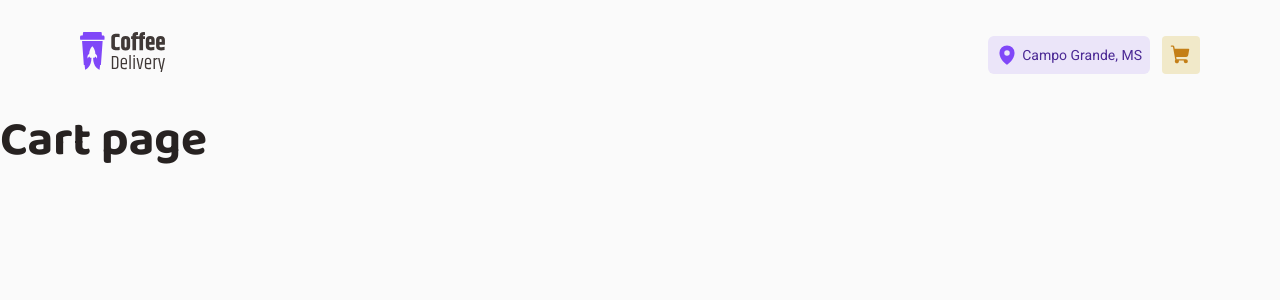
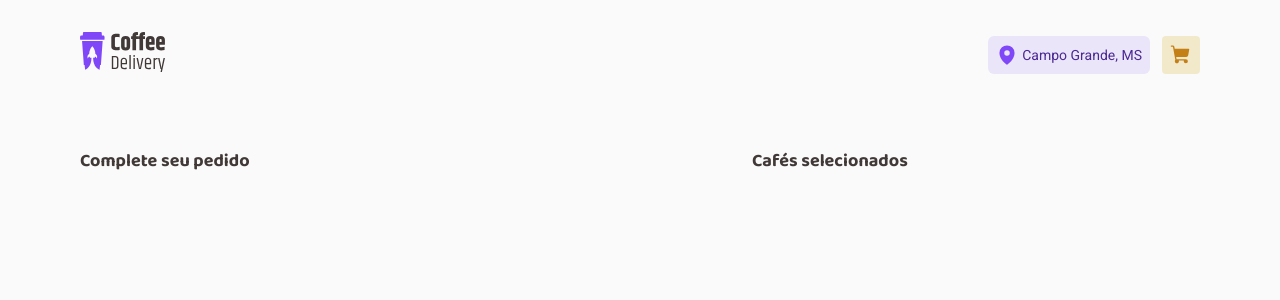
Before and after one commit to davirlima/coffee-delivery, a React (Vite) app: page /carrinho in a window 1280 px wide. Shown: the top 300 px of the page. Built offline with nearby package versions, Linux system fonts and the light colour scheme.

Commit message:
Criação do container da página de carrinho

```diff
--- a/src/pages/Cart/index.tsx
+++ b/src/pages/Cart/index.tsx
@@ -1,7 +1,19 @@
+import { CartContainer, Frame } from "./styles";
+
 export function Cart() {
   return (
-    <div>
-      <h1>Cart page</h1>
-    </div>
+    <CartContainer>
+      <Frame>
+        <h1>Complete seu pedido</h1>
+        <div>
+          <div></div>
+          <div></div>
+        </div>
+      </Frame>
+      <Frame>
+        <h1>Cafés selecionados</h1>
+        <div></div>
+      </Frame>
+    </CartContainer>
   );
 }
--- a/src/pages/Cart/styles.ts
+++ b/src/pages/Cart/styles.ts
@@ -0,0 +1,32 @@
+import styled from "styled-components";
+
+export const CartContainer = styled.main`
+  width: 1440px;
+  margin: 2.5rem auto;
+  display: grid;
+  grid-template-columns: 40rem 28rem;
+  column-gap: 2rem;
+
+  @media screen and (max-width: 1440px) {
+    width: 1120px;
+  }
+  @media screen and (max-width: 1120px) {
+    width: 100%;
+    padding: 0 10%;
+  }
+  @media screen and (max-width: 800px) {
+    grid-template-columns: auto;
+    column-gap: 0;
+    row-gap: 2rem;
+  }
+`;
+
+export const Frame = styled.section`
+  width: 100%;
+
+  h1 {
+    font-size: 1.125rem;
+    color: ${(props) => props.theme.base_subtitle};
+    margin-bottom: 1rem;
+  }
+`;
```
